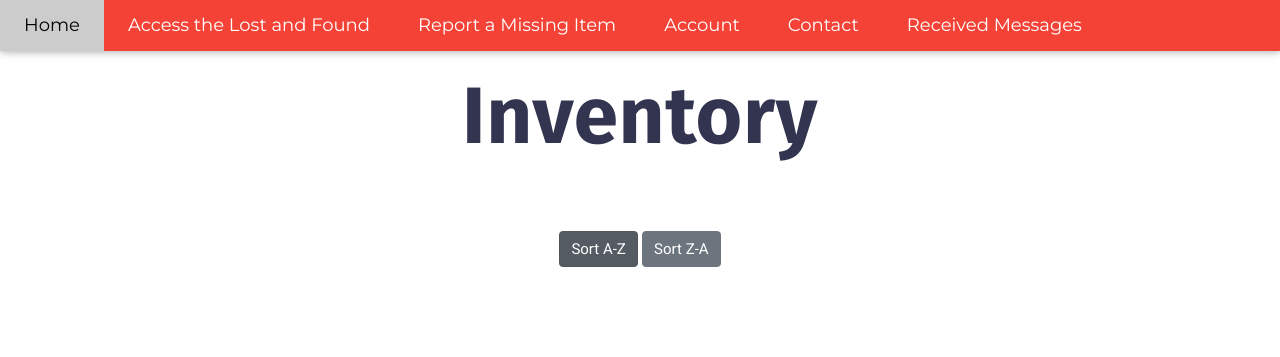
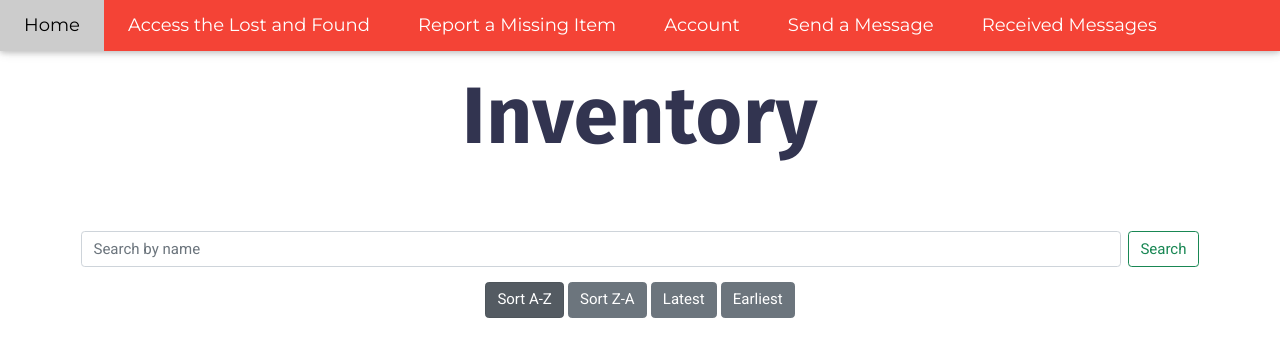
Before and after one commit to BergenTech/web-application-final-project-steve-and-them, a Flask app: page /inventory in a window 1280 px wide. Shown: the top 357 px of the page. Run offline with Flask 3, Linux system fonts and the light colour scheme; the visitor is signed in with stand-in values (Sample User, id 1); data that the repository does not hold is empty; some libraries are stand-ins or nearby versions.

Commit message:
everything

```diff
--- a/app.py
+++ b/app.py
@@ -18,7 +18,7 @@ app.config['MAIL_SERVER'] = 'smtp.gmail.com'
 app.config['MAIL_PORT'] = 587
 app.config['MAIL_USE_TLS'] = True
 app.config['MAIL_USERNAME'] = 'stevechoi268@gmail.com'
-app.config['MAIL_PASSWORD'] = 'dykd bnpa kshc lfpw'
+app.config['MAIL_PASSWORD'] = 'oyen sihz llft bqgf'
 app.config['MAIL_DEFAULT_SENDER'] = 'stevechoi268@gmail.com'
 
 mail = Mail(app)
@@ -223,6 +223,20 @@ def account():
 
     return render_template("account.html", user=current_user, profile_picture=image_data_b64, transactions=transactions, recent_claimed_items=claimed_items)
 
+@app.route("/change_profile_picture", methods=["POST"])
+@login_required
+def change_profile_picture():
+    if request.method == "POST":
+        profile_picture = request.files["profile_picture"]
+
+        user = current_user
+        user.profile_picture = profile_picture.read()
+        db.session.commit()
+
+        flash("Profile picture updated successfully!", "success")
+        return redirect(url_for("account"))
+
+
 @app.route('/update_profile', methods=['POST'])
 @login_required
 def update_profile():
@@ -326,22 +340,34 @@ def get_page_range(current_page, total_pages, max_page_buttons=5):
 
     return range(current_page - half_buttons, current_page + half_buttons + 1)
 
+
 @app.route("/inventory")
 def inventory():
     page = request.args.get("page", 1, type=int)
-    items_per_page = request.args.get("items_per_page", 10, type=int)
-    sort_by_name = request.args.get("sort_by_name", "asc")
+    items_per_page = request.args.get("items_per_page", 12, type=int)
+    sort_by = request.args.get("sort_by", "name_asc")
+    search_query = request.args.get("search", "")
 
-    if sort_by_name == "asc":
-        items = Item.query.order_by(asc(func.lower(Item.name))).paginate(page=page, per_page=items_per_page, error_out=False)
+    if sort_by == "name_asc":
+        order = asc(func.lower(Item.name))
+    elif sort_by == "name_desc":
+        order = desc(func.lower(Item.name))
+    elif sort_by == "date_asc":
+        order = asc(Item.date)
+    elif sort_by == "date_desc":
+        order = desc(Item.date)
+
+    if search_query:
+        items = Item.query.filter(Item.name.ilike(f"%{search_query}%")).order_by(order).paginate(page=page, per_page=items_per_page, error_out=False)
     else:
-        items = Item.query.order_by(desc(func.lower(Item.name))).paginate(page=page, per_page=items_per_page, error_out=False)
+        items = Item.query.order_by(order).paginate(page=page, per_page=items_per_page, error_out=False)
 
     for item in items.items:
         if item.image:
             item.image_base64 = base64.b64encode(item.image).decode('utf-8')
 
-    return render_template("inventory.html", items=items, sort_by_name=sort_by_name, items_per_page=items_per_page)
+    return render_template("inventory.html", items=items, sort_by=sort_by, items_per_page=items_per_page, search_query=search_query)
+
 
 @app.route("/contact/<int:user_id>")
 @login_required
--- a/templates/base.html
+++ b/templates/base.html
@@ -40,7 +40,7 @@ body,h1,h2,h3,h4,h5,h6 {font-family: "Lato", sans-serif}
     <a href="/inventory" class="w3-bar-item w3-button w3-hide-small w3-padding-large w3-hover-white">Access the Lost and Found</a>
     <a href="/report" class="w3-bar-item w3-button w3-hide-small w3-padding-large w3-hover-white">Report a Missing Item</a>
     <a href="/account" class="w3-bar-item w3-button w3-hide-small w3-padding-large w3-hover-white">Account</a>
-    <a href="{{ url_for('contact', user_id=current_user.id) }}" class="w3-bar-item w3-button w3-hide-small w3-padding-large w3-hover-white">Contact</a>
+    <a href="{{ url_for('contact', user_id=current_user.id) }}" class="w3-bar-item w3-button w3-hide-small w3-padding-large w3-hover-white">Send a Message</a>
     <a href="{{ url_for('received_messages', user_id=current_user.id) }}" class="w3-bar-item w3-button w3-hide-small w3-padding-large w3-hover-white">Received Messages</a>
     {%endif%}
   </div>
--- a/templates/index.html
+++ b/templates/index.html
@@ -39,7 +39,7 @@
         <a href="/inventory" class="w3-bar-item w3-button w3-hide-small w3-padding-large w3-hover-white">Access the Lost and Found</a>
         <a href="/report" class="w3-bar-item w3-button w3-hide-small w3-padding-large w3-hover-white">Report a Missing Item</a>
         <a href="/account" class="w3-bar-item w3-button w3-hide-small w3-padding-large w3-hover-white">Account</a>
-        <a href="{{ url_for('contact', user_id=current_user.id) }}" class="w3-bar-item w3-button w3-hide-small w3-padding-large w3-hover-white">Contact</a>
+        <a href="{{ url_for('contact', user_id=current_user.id) }}" class="w3-bar-item w3-button w3-hide-small w3-padding-large w3-hover-white">Send a Message</a>
         <a href="{{ url_for('received_messages', user_id=current_user.id) }}" class="w3-bar-item w3-button w3-hide-small w3-padding-large w3-hover-white">Received Messages</a>
         {% endif %}
     </div>
@@ -56,7 +56,7 @@
         <a href="/inventory" class="w3-bar-item w3-button w3-hide-small w3-padding-large w3-hover-white">Access the Lost and Found</a>
         <a href="/report" class="w3-bar-item w3-button w3-hide-small w3-padding-large w3-hover-white">Report a Missing Item</a>
         <a href="/account" class="w3-bar-item w3-button w3-hide-small w3-padding-large w3-hover-white">Account</a>
-        <a href="{{ url_for('contact', user_id=current_user.id) }}" class="w3-bar-item w3-button w3-hide-small w3-padding-large w3-hover-white">Contact</a>
+        <a href="{{ url_for('contact', user_id=current_user.id) }}" class="w3-bar-item w3-button w3-hide-small w3-padding-large w3-hover-white">Send a Message</a>
         <a href="{{ url_for('received_messages', user_id=current_user.id) }}" class="w3-bar-item w3-button w3-hide-small w3-padding-large w3-hover-white">Received Messages</a>
         <a href="/logout" class="w3-bar-item w3-button w3-hide-small w3-padding-large w3-hover-white">Logout</a>
         {% endif %}
--- a/templates/inventory.html
+++ b/templates/inventory.html
@@ -23,9 +23,22 @@
 
 <div class="container">
   <div class="row">
+    <div class="col-md-12 text-center mb-3">
+      <form class="d-flex justify-content-center" method="get" action="{{ url_for('inventory') }}">
+        <input class="form-control me-2" type="search" name="search" placeholder="Search by name" value="{{ search_query }}" aria-label="Search">
+        <input type="hidden" name="sort_by" value="{{ sort_by }}">
+        <input type="hidden" name="items_per_page" value="{{ items_per_page }}">
+        <button class="btn btn-outline-success" type="submit">Search</button>
+      </form>
+    </div>
+  </div>
+
+  <div class="row">
     <div class="col-md-12 text-center">
-      <a href="{{ url_for('inventory', page=page, items_per_page=items_per_page, sort_by_name='asc') }}" class="btn btn-secondary {% if sort_by_name == 'asc' %}active{% endif %}">Sort A-Z</a>
-      <a href="{{ url_for('inventory', page=page, items_per_page=items_per_page, sort_by_name='desc') }}" class="btn btn-secondary {% if sort_by_name == 'desc' %}active{% endif %}">Sort Z-A</a>
+      <a href="{{ url_for('inventory', page=1, items_per_page=items_per_page, sort_by='name_asc', search=search_query) }}" class="btn btn-secondary {% if sort_by == 'name_asc' %}active{% endif %}">Sort A-Z</a>
+      <a href="{{ url_for('inventory', page=1, items_per_page=items_per_page, sort_by='name_desc', search=search_query) }}" class="btn btn-secondary {% if sort_by == 'name_desc' %}active{% endif %}">Sort Z-A</a>
+      <a href="{{ url_for('inventory', page=1, items_per_page=items_per_page, sort_by='date_desc', search=search_query) }}" class="btn btn-secondary {% if sort_by == 'date_desc' %}active{% endif %}">Latest</a>
+      <a href="{{ url_for('inventory', page=1, items_per_page=items_per_page, sort_by='date_asc', search=search_query) }}" class="btn btn-secondary {% if sort_by == 'date_asc' %}active{% endif %}">Earliest</a>
     </div>
   </div>
 
@@ -36,13 +49,13 @@
     <ul class="pagination justify-content-center">
       {% if items.has_prev %}
       <li class="page-item">
-        <a class="page-link" href="{{ url_for('inventory', page=items.prev_num, items_per_page=items_per_page, sort_by_name=sort_by_name) }}">Previous</a>
+        <a class="page-link" href="{{ url_for('inventory', page=items.prev_num, items_per_page=items_per_page, sort_by=sort_by, search=search_query) }}">Previous</a>
       </li>
       {% endif %}
       {% for page_num in items.iter_pages() %}
       {% if page_num %}
       <li class="page-item {% if page_num == items.page %}active{% endif %}">
-        <a class="page-link" href="{{ url_for('inventory', page=page_num, items_per_page=items_per_page, sort_by_name=sort_by_name) }}">{{ page_num }}</a>
+        <a class="page-link" href="{{ url_for('inventory', page=page_num, items_per_page=items_per_page, sort_by=sort_by, search=search_query) }}">{{ page_num }}</a>
       </li>
       {% else %}
       <li class="page-item disabled"><span class="page-link">...</span></li>
@@ -50,7 +63,7 @@
       {% endfor %}
       {% if items.has_next %}
       <li class="page-item">
-        <a class="page-link" href="{{ url_for('inventory', page=items.next_num, items_per_page=items_per_page, sort_by_name=sort_by_name) }}">Next</a>
+        <a class="page-link" href="{{ url_for('inventory', page=items.next_num, items_per_page=items_per_page, sort_by=sort_by, search=search_query) }}">Next</a>
       </li>
       {% endif %}
     </ul>
@@ -59,7 +72,7 @@
   <br>
   <div class="row">
     {% for item in items.items %}
-    {%if not item.claimed%}
+    {% if not item.claimed %}
     <div class="col-md-4 card-container">
       <div class="card" style="width: 18rem;">
         {% if item.image_base64 %}
@@ -77,7 +90,7 @@
         </div>
       </div>
     </div>
-    {%endif%}
+    {% endif %}
     {% endfor %}
   </div>
 </div>
```
Also changed, not shown: templates/account.html (+12 -0 lines), 1 other file.
